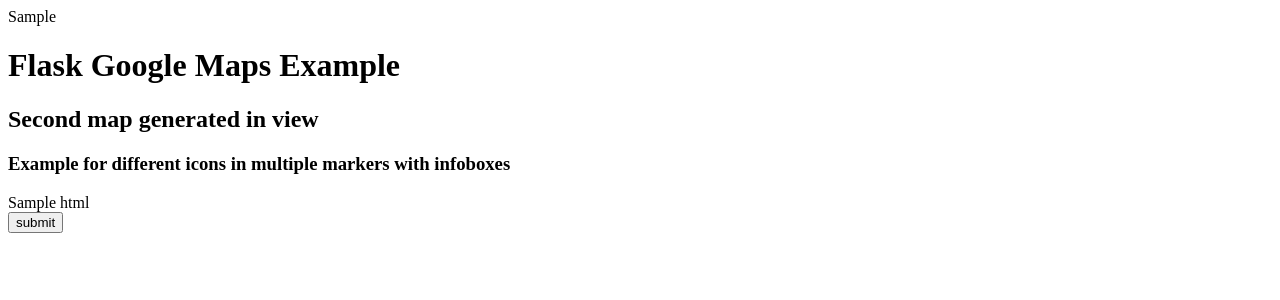
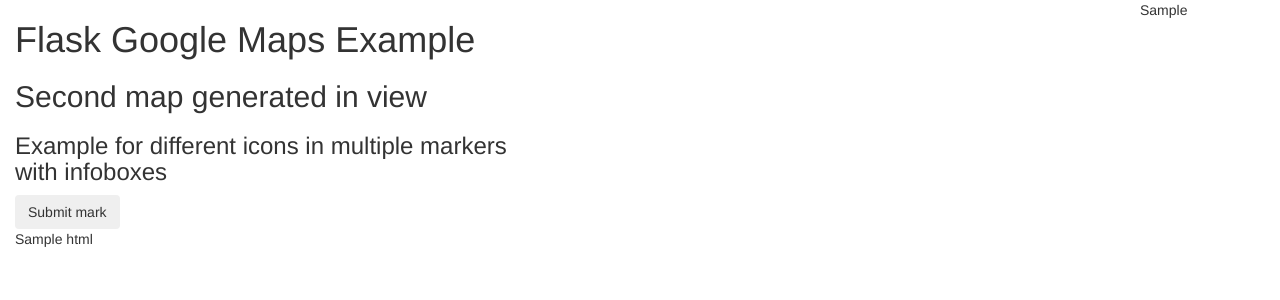
Before and after one commit to MTBorg/Place-of-interest, a Flask app: template server/templates/index.html in a window 1280 px wide. Shown: the top 300 px of the page. Run offline with Flask 2, Linux system fonts and the light colour scheme; the template is opened without the code that fills it: most values are stand-ins (such as "Sample title", 1, 10 or a date in 2020); some libraries are stand-ins or nearby versions.

Commit message:
Grid started
Started working on the grid-system and styling the application using bootstrap.

```diff
--- a/server/routes.py
+++ b/server/routes.py
@@ -50,7 +50,7 @@ def mapview():
         lat=65.618776,
         lng=22.139475,
         markers=marks,
-        style="height: 700px; width: 1200px;",
+        style="height: 600px; width: 1920px; margin-left: -10px;",
         zoom=12,
         center_on_user_location=True
     )
--- a/server/templates/index.html
+++ b/server/templates/index.html
@@ -1,19 +1,35 @@
 <!DOCTYPE html>
     <html>
     <head>
+			<link rel="stylesheet" type="text/css" href="https://maxcdn.bootstrapcdn.com/bootstrap/3.3.7/css/bootstrap.min.css">
+			<link rel="stylesheet" type="text/css" href="https://maxcdn.bootstrapcdn.com/bootstrap/3.3.7/css/bootstrap-grid.css">
             {{sndmap.js}}
     </head>
     <body>
+		<div class="container" style="float: left; ">
+			<div class="row h-10" >
+				<div class="col-sm-6 col-md-6">
 				<h1>Flask Google Maps Example</h1>
 				<h2> Second map generated in view</h2>
 				<h3> Example for different icons in multiple markers with infoboxes</h3>
-        {{sndmap.html}}
+				</div>
+				<div class="col-sm-12">
+
 						<form id="formen" method="POST" action="/">
 							<input id="form1" name="value1" type="hidden">
 							<input id="form2" name="value2" type="hidden">
 							<input id="form3" name="value3" type="hidden">
-            <button onclick="getLocation()">submit</button>
+							<button type="button" class="btn btn-outline-primary" onclick="getLocation()">Submit mark</button>
 						</form>
+				</div>
+			</div>
+			<div class="row h-100" >
+				<div class="col-md-6">
+				{{sndmap.html}}
+				</div>
+			</div>
+
+		</div>
     </body>
 </html>
 
```
Lines whose indentation alone changed are shown as unchanged.
